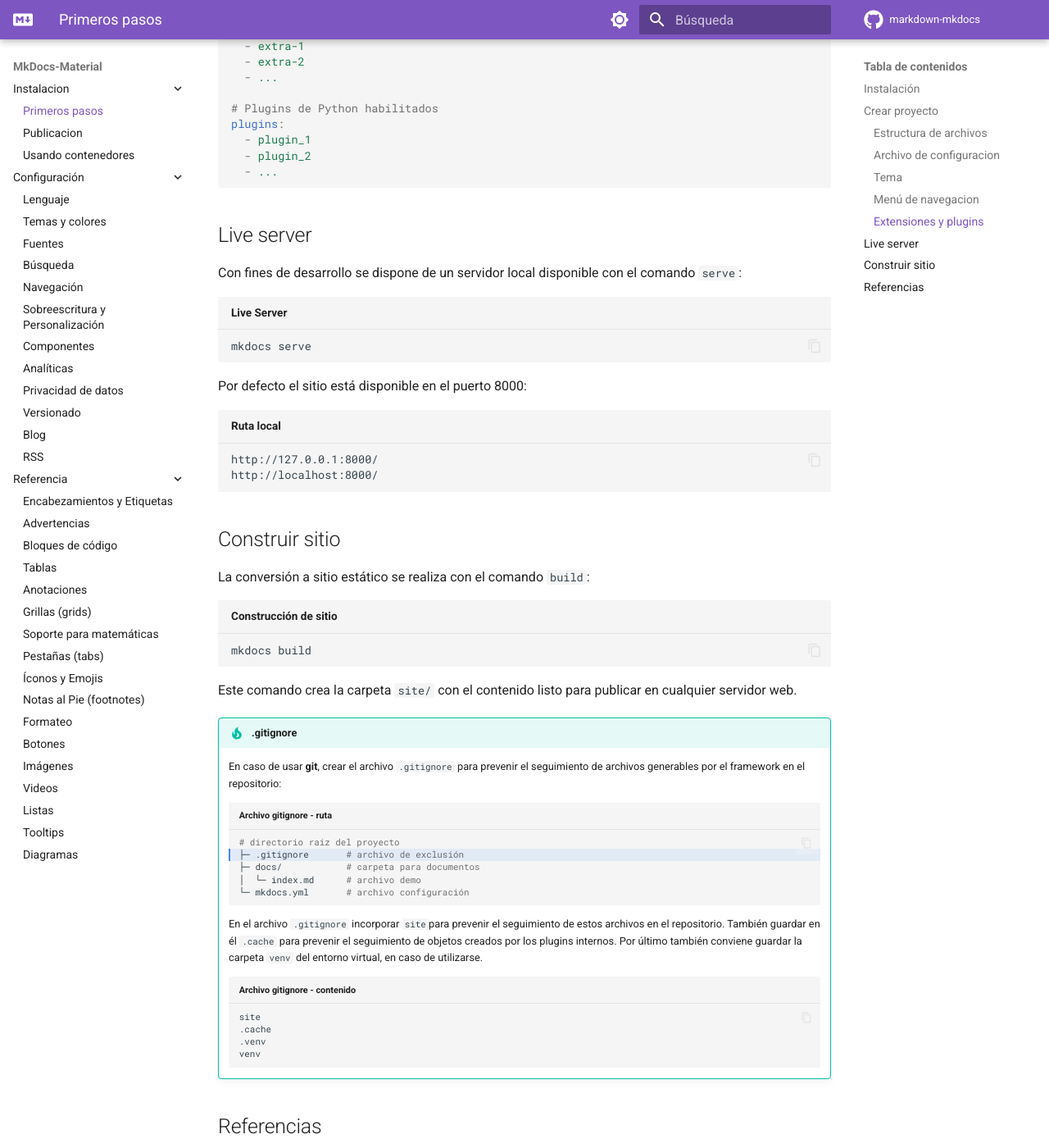
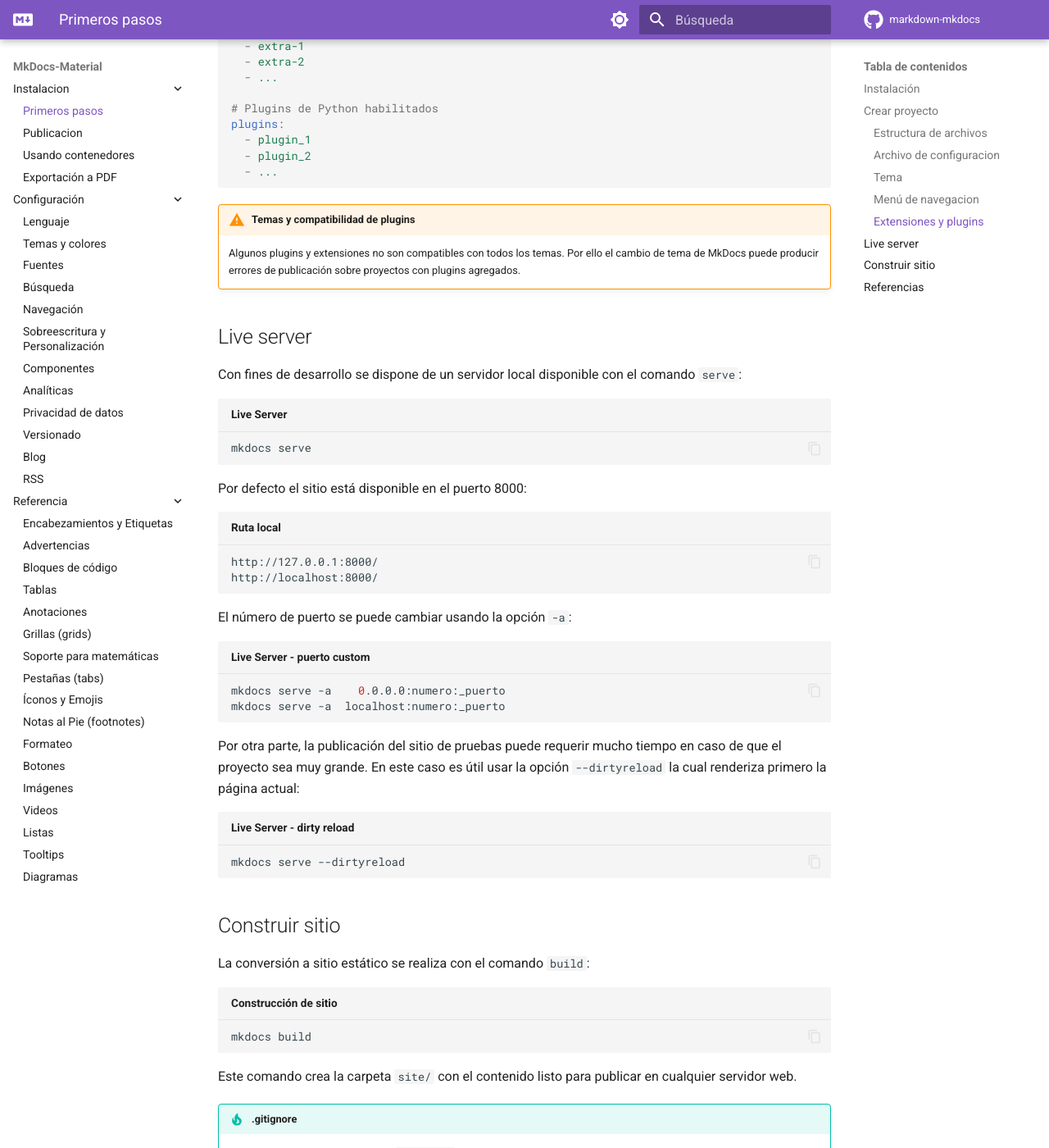
Before and after one commit to alejrot/markdown-mkdocs, an MkDocs documentation site: the page built from docs/mkdocs-material/instalacion/comenzando.md, in a window 1280 px wide and 1400 px high, scrolled down 3420 px. Shown: the whole window at 82% size. Built offline with MkDocs 1.6.1 and Material for MkDocs 9.7.7, drawn with Linux system fonts in a browser that asks for light colours; plug-ins that fetch from the network failed and are left out; comment, search, counter and statistics services are not loaded; some of the changed text lies outside the part shown.

Commit message:
MkDocs: exportacion a PDF explicada

````diff
--- a/docs/mkdocs-material/instalacion/comenzando.md
+++ b/docs/mkdocs-material/instalacion/comenzando.md
@@ -114,6 +114,9 @@
   # name: readthedocs
 ```
 
+
+
+
 ### Menú de navegacion
 
 La sección `nav` describe la organización en secciones , subsecciones  y páginas del proyecto recurriendo a pares clave-valor.
@@ -172,6 +175,13 @@
 ```
 
 
+
+!!! warning "Temas y compatibilidad de plugins"
+
+    Algunos plugins y extensiones no son compatibles con todos los temas.
+    Por ello el cambio de tema de MkDocs puede producir errores de publicación sobre proyectos con plugins agregados.
+
+
 ## Live server
 
 Con fines de desarrollo se dispone de un servidor local disponible con el comando `serve`:
@@ -185,6 +195,21 @@
 ``` http title="Ruta local"
 http://127.0.0.1:8000/
 http://localhost:8000/
+```
+
+El número de puerto se puede cambiar usando la opción `-a`:
+
+```bash title="Live Server - puerto custom"
+mkdocs serve -a    0.0.0.0:numero:_puerto
+mkdocs serve -a  localhost:numero:_puerto
+```
+
+Por otra parte, la publicación del sitio de pruebas puede requerir mucho tiempo en caso de que el proyecto sea muy grande.
+En este caso es útil usar la opción `--dirtyreload` la cual renderiza primero la página actual:
+
+
+```bash title="Live Server - dirty reload"
+mkdocs serve --dirtyreload
 ```
 
 
@@ -230,3 +255,6 @@
 
 
 [Página oficial - Create your site](https://squidfunk.github.io/mkdocs-material/creating-your-site/)
+
+
+[NullSafe Architect - Crea documentación y sitios web estáticos como un PRO con MkDocs](https://www.youtube.com/watch?v=YGg39_zG1fk&t=105s)
--- a/mkdocs.yml
+++ b/mkdocs.yml
@@ -306,15 +306,15 @@
   # - info
 
   # Tarjetas PNG automáticas
-  # - social:
-  #     cards_layout_options:
-  #       # background_color: "#0FF1CE8F"
-  #       # background_color: "#0FF1CEFF"
-  #       background_color: "#9966CC"
-  #       # background_color: "#9A5FCE"
-  #       # background_color: "#9033FF"
-  #       # background_color: "#B266FF"
-  #       # background_color: "#CC99FF"
+  - social:
+      cards_layout_options:
+        # background_color: "#0FF1CE8F"
+        # background_color: "#0FF1CEFF"
+        background_color: "#9966CC"
+        # background_color: "#9A5FCE"
+        # background_color: "#9033FF"
+        # background_color: "#B266FF"
+        # background_color: "#CC99FF"
 
   #     debug: true
 
@@ -361,7 +361,7 @@
       # pagination_if_single_page: true
       # borradores
       draft: true                   # habilita ver borradores
-      # draft: false                   # habilita ver borradores
+      # draft: false                   # deshabilita ver borradores
       draft_on_serve: true           # borradores disponibles en preview
       draft_if_future_date: true      # si la fecha es futura se considera borrador
       # archive_pagination_per_page: 2
@@ -399,7 +399,12 @@
         as_creation: date.created
         # as_update: date.updated
 
-
+  # creacion de documento PDF del sitio
+  - pdf-export:
+      verbose: true                      # reporte largo por terminal
+      media_type: print                  # estilo CSS para impresión
+      enabled_if_env: ENABLE_PDF_EXPORT  # sólo ejecutar si la variabel de entorno existe y es 'true'
+      combined: true                     # renderizar todas las paginas del  proyecto
 
   # autores y colaboradores
   # - git-authors
@@ -437,6 +442,7 @@
       - Primeros pasos: mkdocs-material/instalacion/comenzando.md
       - Publicacion: mkdocs-material/instalacion/deploy.md
       - Usando contenedores: mkdocs-material/instalacion/contenedores.md
+      - Exportación a PDF: mkdocs-material/instalacion/guardado_pdf.md
     - Configuración:
       - Lenguaje: mkdocs-material/setup/lenguaje.md
       - Temas y colores: mkdocs-material/setup/colores_temas.md
````
Also changed, not shown: docs/blog/posts/v0.1.8.md (renamed from docs/blog/posts/primera_entrada.md, +3 -3 lines), docs/blog/posts/v0.1.9.md (added, +43 -0 lines), docs/mkdocs-material/instalacion/guardado_pdf.md (added, +89 -0 lines).
